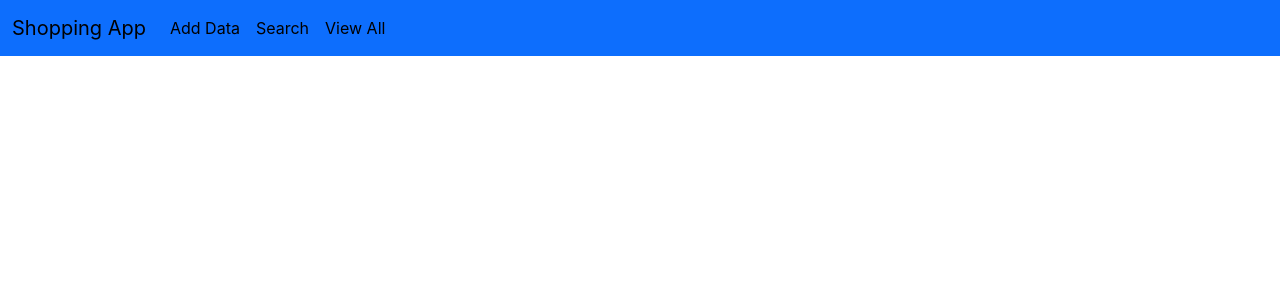
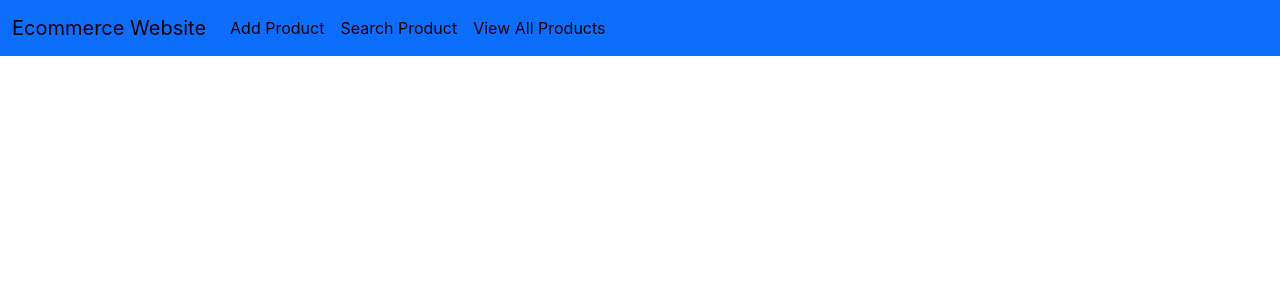
Before and after one commit to PRESISPREMACHANDRAN/Ecommerce-website, a React (Create React App) app: page / in a window 1280 px wide. Shown: the top 300 px of the page. Built offline with nearby package versions, Linux system fonts and the light colour scheme.

Commit message:
Header changed

```diff
--- a/src/Components/Header.jsx
+++ b/src/Components/Header.jsx
@@ -6,7 +6,7 @@ const Header = () => {
       <nav className="navbar navbar-expand-lg bg-primary">
         <div className="container-fluid">
           <a className="navbar-brand" href="#">
-            Shopping App
+            Ecommerce Website
           </a>
           <button
             className="navbar-toggler"
@@ -23,17 +23,17 @@ const Header = () => {
             <ul className="navbar-nav">
               <li className="nav-item">
                 <a className="nav-link active" aria-current="page" href="/">
-                  Add Data
+                  Add Product
                 </a>
               </li>
               <li className="nav-item">
                 <a className="nav-link active" aria-current="page" href="/search">
-                  Search
+                  Search Product
                 </a>
               </li>
               <li className="nav-item">
                 <a className="nav-link active" aria-current="page" href="/viewAll">
-                  View All
+                  View All Products
                 </a>
               </li>
             </ul>
```
